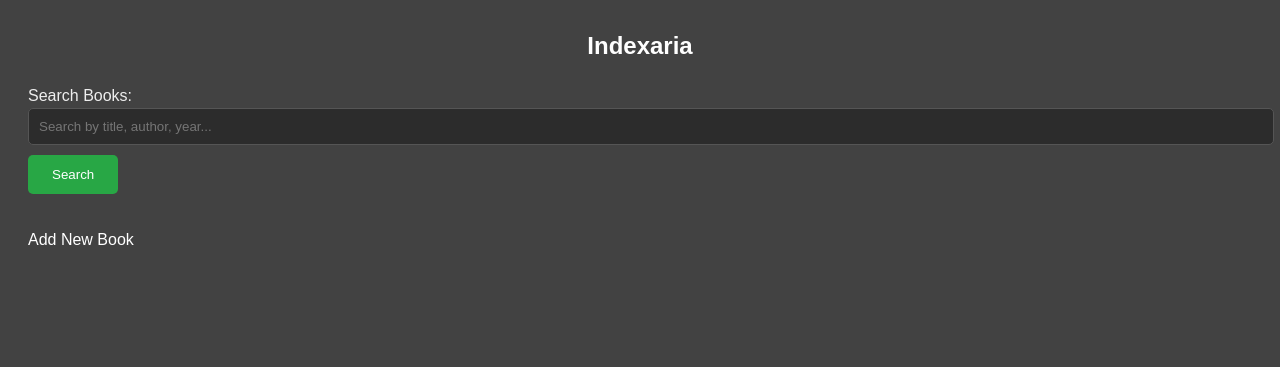
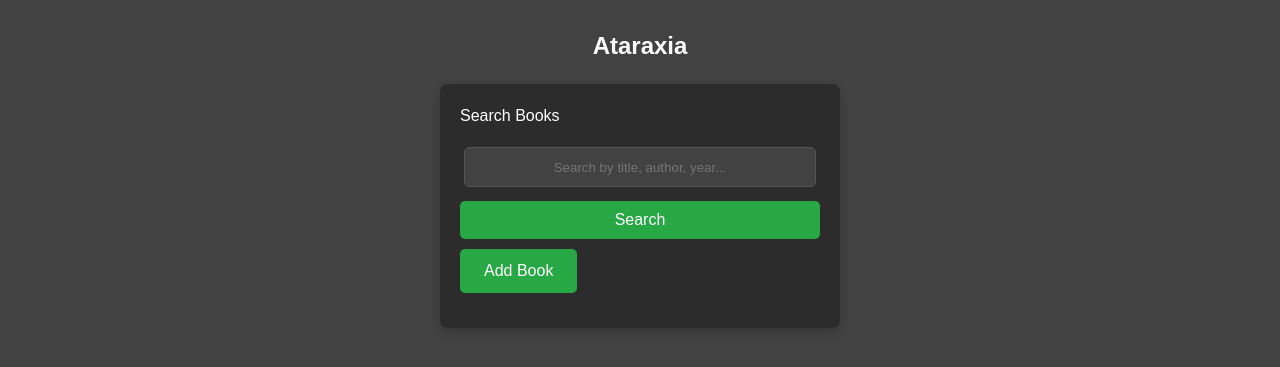
Before and after one commit to philcifone/libaraxia, a Flask app: page / in a window 1280 px wide. Shown: the top 367 px of the page. Run offline with Flask 3, Linux system fonts and the light colour scheme; data that the repository does not hold is empty.

Commit message:
css and styling

```diff
--- a/static/styles.css
+++ b/static/styles.css
@@ -16,24 +16,44 @@ body {
     padding: 20px;
 }
 
+/* Center the form */
+form {
+    max-width: 400px;
+    margin: 20px auto;
+    padding: 20px;
+    background-color: #2c2c2c; /* Slightly lighter gray for contrast */
+    border-radius: 8px;
+    box-shadow: 0 4px 10px rgba(0, 0, 0, 0.2);
+    font-family: Arial, sans-serif;
+    text-align: left;
+}
+
 /* Input Field Styling */
-input[type="text"],
-input[type="number"],
+
+form input[type="text"],
+form input[type="number"],
 textarea {
-    width: 100%;
+    width: 330px;
+    align: center;
     padding: 10px;
+    text-align: center;
+    margin: 4px;
+    height: 18px;
     border: 1px solid #555;
-    background-color: #2c2c2c; /* Lighter gray */
-    color: #f4f4f4;
+    background-color: #424242; /* Lighter gray */
+    color: #EEEEEE;
     border-radius: 5px;
 }
 
 /* Button Styling */
-button {
+form button {
+    width: 100%;
+    margin-bottom: 10px;
     text-decoration: none;
+    font-size: 16px;
     background-color: #28a745;
     color: white;
-    padding: 12px 24px; /* Added more padding for space */
+    padding: 10px 24px; /* Added more padding for space */
     margin: 10px 0; /* Added margin around the button */
     border: none;
     border-radius: 5px;
@@ -42,8 +62,34 @@ button {
     transition: background-color 0.3s ease-in-out;
 }
 
-button:hover {
+form button:hover {
     background-color: #218838;
+}
+
+/* Checkbox label alignment */
+form label {
+    display: inline-flex;
+    align-items: center;
+    color: white;
+    margin-bottom: 15px;
+}
+
+form input[type="checkbox"] {
+    margin-right: 8px;
+}
+
+
+/* Back to Catalog link */
+form a {
+    display: block;
+    text-align: center;
+    color: #007bff;
+    margin-top: 15px;
+    text-decoration: none;
+}
+
+form a:hover {
+    text-decoration: underline;
 }
 
 /* Mobile-First Approach */
@@ -142,11 +188,12 @@ a:hover {
 .book-tile:hover {
     transform: translateY(-5px);
     box-shadow: 0px 6px 12px rgba(0, 0, 0, 0.1);
+    background-color: #737373;
 }
 
 /* Image styling */
 .book-tile img {
-    width: 250px;
+    width: 100%;
     height: 250px; /* Fixed height to maintain consistency */
     object-fit: contain; /* Ensures the full image is visible without cropping */
     border-radius: 6px;
@@ -161,7 +208,7 @@ a:hover {
     color: #EEEEEE;
     margin: 0; /* Space below the title */
     text-align: center; /* Aligns text to center horizontally */
-    white-space: nowrap; /* Prevents wrapping */
+   /* white-space: nowrap; /* Prevents wrapping */
     overflow: hidden; /* Hides the overflowed text */
     text-overflow: ellipsis; /* Adds an ellipsis at the end */
     max-width: 100%; /* Ensures the text stays within its container */
@@ -183,3 +230,29 @@ a:hover {
     margin: 0;
     text-align: center;
 }
+
+.add-book-link {
+    width:;
+    margin-bottom: 10px;
+    text-decoration: none;
+    font-size: 16px;
+    background-color: #28a745;
+    color: white;
+    padding: 10px 24px; /* Added more padding for space */
+    margin: 0px 0; /* Added margin around the button */
+    border: none;
+    border-radius: 5px;
+    cursor: pointer;
+    display: inline-block;
+    transition: background-color 0.3s ease-in-out;
+}
+
+.add-book-link i {
+    margin-right: 8px;
+    font-size: 20px;
+}
+
+.add-book-link:hover {
+    background-color: #218838;
+    color: white;
+}
--- a/templates/book_detail.html
+++ b/templates/book_detail.html
@@ -35,7 +35,7 @@
     <br>
     <br>
     <div>
-        <a href="{{ url_for('index') }}" class="back-to-list">Back to Book List</a>
+        <a href="{{ url_for('index') }}" class="back-to-list">Back to Catalog</a>
     </div>
 
 </body>
--- a/templates/index.html
+++ b/templates/index.html
@@ -1,20 +1,20 @@
 <!DOCTYPE html>
 <html>
 <head>
-    <title>Indexaria</title>
+    <title>Ataraxia</title>
     <link rel="stylesheet" href="{{ url_for('static', filename='styles.css') }}">
 </head>
 <body>
-	<h1><a href="/" style="color: white">Indexaria</a></h1>
+	<h1><a href="/" style="color: white">Ataraxia</a></h1>
 
     <!-- Add a search form above or below the book list -->
     <form method="GET" action="{{ url_for('search') }}">
-        <label for="search_term">Search Books:</label>
+        <label for="search_term">Search Books</label>
         <input type="text" id="search_term" name="search_term" placeholder="Search by title, author, year..." value="{{ request.args.get('search_term', '') }}">
-        <button type="submit">Search</button>
+        <button class="form button" type="submit">Search</button>
+	<a href="/add" class="add-book-link">Add Book<a/>
     </form>
-    <br>
-    <a href="/add" style="color: white">Add New Book</a>
+    <a></a> <!-- I had to put this in, or else there was an empty spot at the beginning of the grid? strange. -->
 
     <!-- Grid for displaying books -->
     <div class="book-grid">
@@ -28,8 +28,8 @@
                     {% else %}
                         <p>No Image</p>
                     {% endif %}
-                    <h3>{{ book[1] }}</h3> <!-- Book Title -->
-		    <!-- <p>{{ book[2] }} - {{ book[3] }}</p> <!-- Author and Publisher -->
+                    <h3>{{ book[1] }}</h3> <!-- Book title -->
+		    <p>by {{ book[2] }}</p> <!-- Author and Publisher -->
 		    <!-- <p>Year: {{ book[4] }} | Pages: {{ book[5] }}</p>-->
 		    <!-- <p>Read: {{ "Yes" if book[7] else "No" }}</p> <!-- Read Status -->
                 </div>
```
Also changed, not shown: templates/add_book.html (+17 -17 lines), templates/edit_book.html (+14 -14 lines).
